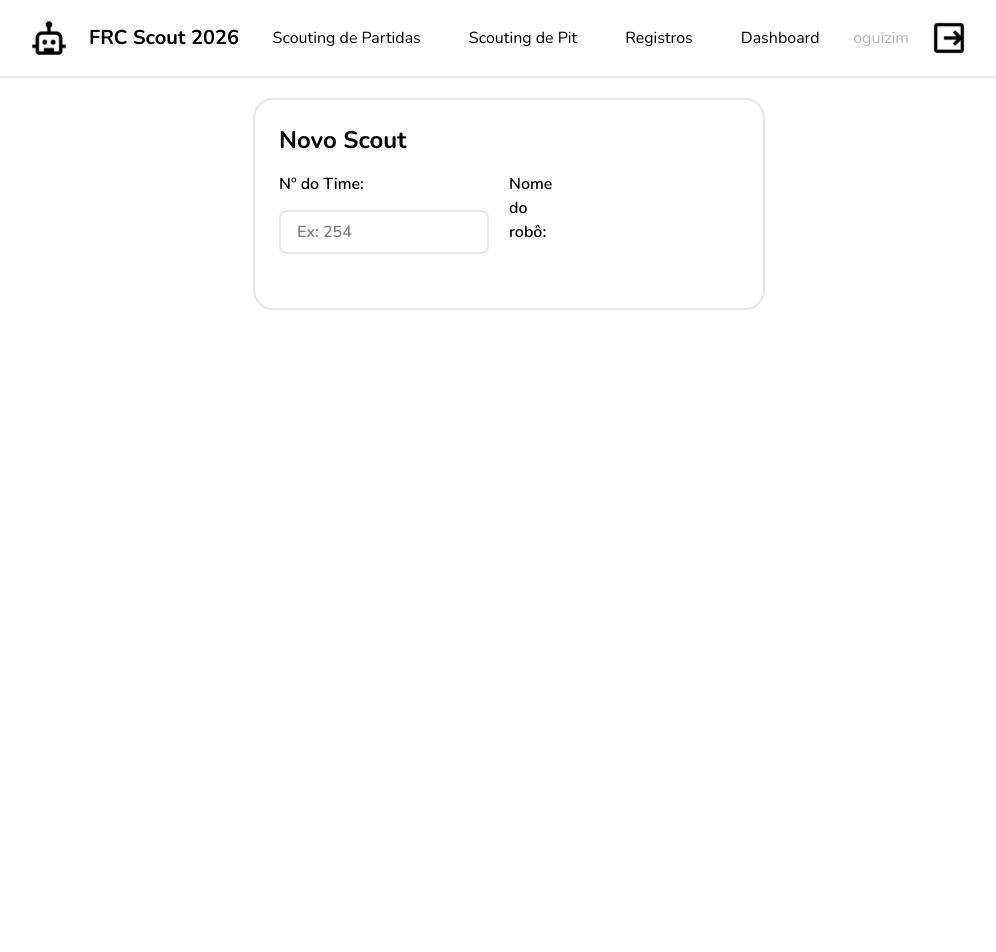
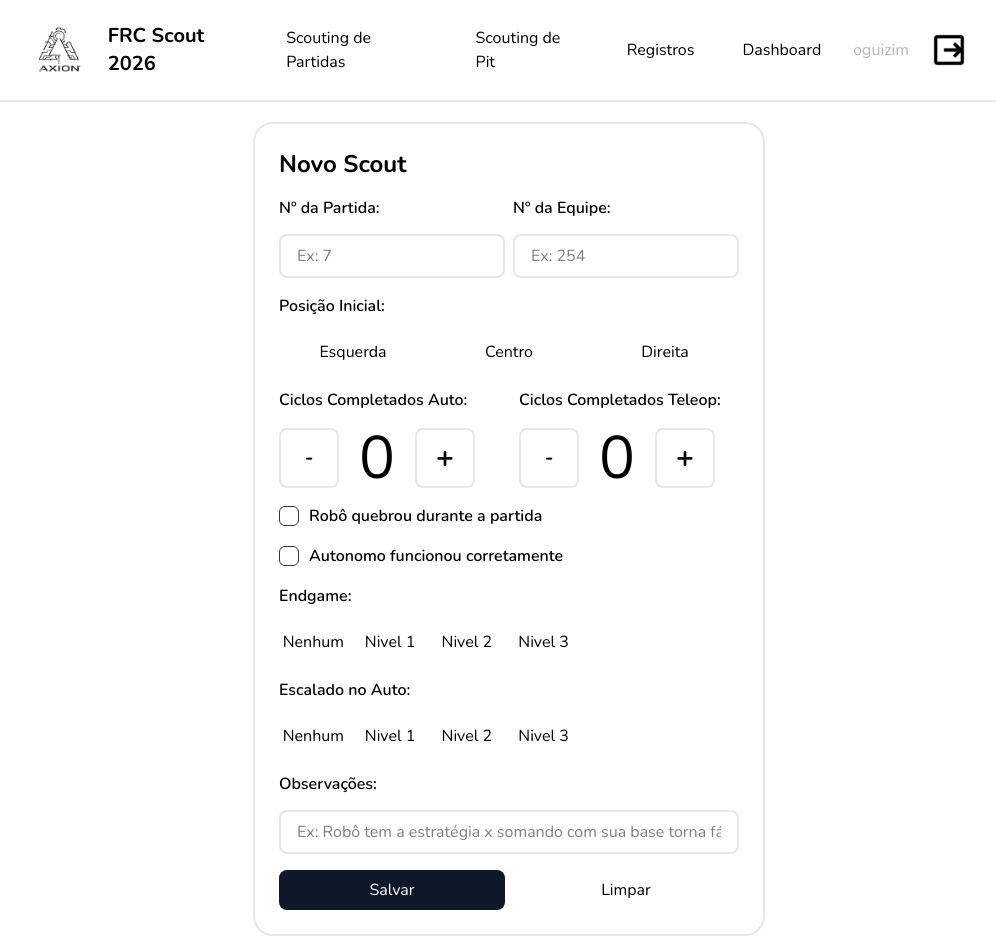
Before and after one commit to oguiizim/Scout, a React (Vite) app in the folder scout/: page / in a window 1280 px wide. Shown: the top 952 px of the page, without its empty margins (131-1127 px from the left). Before the commit the page ends 800 px from the top, so only its background shows below. Built offline with nearby package versions, Linux system fonts and the light colour scheme.

Commit message:
pit scouting done, and updated the logo

```diff
--- a/scout/src/main.jsx
+++ b/scout/src/main.jsx
@@ -9,7 +9,7 @@ import { BrowserRouter } from "react-router-dom";
 createRoot(document.getElementById("root")).render(
   <StrictMode>
     {/* <Login /> */}
-    {/* <ScoutM /> */}
-    <ScoutP />
+    <ScoutM />
+    {/* <ScoutP /> */}
   </StrictMode>,
 );
--- a/scout/src/pages/Components/Navbar.jsx
+++ b/scout/src/pages/Components/Navbar.jsx
@@ -9,8 +9,8 @@ function Navbar() {
 
       {/* Name of the product */}
       <div className="flex justify-start items-center gap-5 text-xl font-bold">
-        <div className="h-10 w-10">
-          <img src="/src/assets/icons8-bot.png" />
+        <div className="h-15 w-15">
+          <img src="/src/assets/Logo Axion.png" />
         </div>
         FRC Scout 2026
       </div>
--- a/scout/src/pages/Components/ScoutMForm.jsx
+++ b/scout/src/pages/Components/ScoutMForm.jsx
@@ -9,7 +9,7 @@ function ScoutForm() {
       <h1 className="font-bold text-2xl justify-start mb-4">Novo Scout</h1>
 
       {/* Team and Match Number */}
-      <div className="flex flex-row justify-between gap-5 mb-4">
+      <div className="flex flex-row justify-between gap-2 mb-4">
         {/* Match */}
         <div className="w-[50%]">
           <h1 className="mb-3.5 font-semibold">Nº da Partida:</h1>
@@ -75,18 +75,6 @@ function ScoutForm() {
         </div>
       </div>
 
-      {/* Average Seconds Per Cycle */}
-      <div className="mb-4">
-        <h1 className="font-semibold mb-4">
-          Tempo Médio por Ciclo (segundos):
-        </h1>
-        <input
-          type="text"
-          placeholder="Ex: 8.72s"
-          className="w-full px-4 py-2 rounded-lg border-2 border-[#E7E7E9]"
-        />
-      </div>
-
       {/* Robot break on field? */}
       <div className="flex items-center mb-4">
         {/* Checkbox */}
@@ -106,6 +94,27 @@ function ScoutForm() {
         </label>
         <h1 className="font-semibold items-center">
           Robô quebrou durante a partida
+        </h1>
+      </div>
+
+      <div className="flex items-center mb-4">
+        {/* Checkbox */}
+        <label className="mr-2.5 cursor-pointer select-none">
+          <input type="checkbox" className="peer hidden" />
+          <span
+            className="
+              w-5 h-5
+              rounded-md
+              border border-[#343434]
+              flex items-center justify-center
+              transition
+              peer-checked:bg-[#dbe9f6]
+              peer-checked:border-[#dbe9f6]
+            "
+          ></span>
+        </label>
+        <h1 className="font-semibold items-center">
+          Autonomo funcionou corretamente
         </h1>
       </div>
 
@@ -160,9 +169,14 @@ function ScoutForm() {
       </div>
 
       {/* Save data */}
-      <button className="w-full flex justify-center bg-[#0F172A] text-white rounded-lg py-2 cursor-pointer hover:bg-[#141e37] transition-all duration-200">
-        Salvar
-      </button>
+      <div className="flex flex-row justify-between gap-2">
+        <button className="w-[50%] flex justify-center bg-[#0F172A] text-white rounded-lg py-2 cursor-pointer hover:bg-[#141e37] transition-all duration-200">
+          Salvar
+        </button>
+        <button className="w-[50%] flex justify-center bg-[#ffffff] text-black rounded-lg py-2 cursor-pointer hover:bg-[#0F172A] hover:text-white transition-all duration-200">
+          Limpar
+        </button>
+      </div>
     </div>
   );
 }
--- a/scout/src/pages/Components/ScoutPForm.jsx
+++ b/scout/src/pages/Components/ScoutPForm.jsx
@@ -9,7 +9,7 @@ function ScoutForm() {
       <h1 className="font-bold text-2xl justify-start mb-4">Novo Scout</h1>
 
       {/* Team Number and Robot Name */}
-      <div className="flex flex-row justify-between gap-5 mb-4">
+      <div className="flex flex-row justify-between gap-2 mb-4">
         <div className="w-[50%] flex flex-col mb-3.5 font-semibold">
           <h1 className="mb-3.5">Nº do Time:</h1>
           <input
@@ -19,10 +19,174 @@ function ScoutForm() {
           />
         </div>
 
-        <div className="w-[50%] flex mb-3.5 font-semibold">
-          <h1>Nome do robô:</h1>
-          <input type="text" />
+        <div className="w-[50%] flex flex-col">
+          <h1 className="mb-3.5 font-semibold">Nome do robô:</h1>
+          <input
+            type="text"
+            placeholder="Ex: Doppler"
+            className="w-full px-4 py-2 rounded-lg border-2 border-[#E7E7E9]"
+          />
         </div>
+      </div>
+
+      {/* DriveBase */}
+      <div className="flex flex-col mb-4">
+        <h1 className="font-semibold mb-3.5">Tipo de Drive Train:</h1>
+        <div className="flex flex-row justify-between gap-2">
+          <button className="w-[50%] py-2 rounded-lg hover:bg-[#F1F5F9] transition-all duration-200 cursor-pointer">
+            Swerve Drive
+          </button>
+          <button className="w-[50%] py-2 rounded-lg hover:bg-[#F1F5F9] transition-all duration-200 cursor-pointer">
+            Tank Drive
+          </button>
+        </div>
+      </div>
+
+      {/* Tipo de Shooter */}
+      <div className="flex flex-col mb-4">
+        <h1 className="font-semibold mb-3.5">Tipo de Shooter:</h1>
+        <div className="flex flex-row justify-between gap-2">
+          <button className="w-[25%] py-2 rounded-lg hover:bg-[#F1F5F9] transition-all duration-200 cursor-pointer">
+            Torreta
+          </button>
+          <button className="w-[25%] py-2 rounded-lg hover:bg-[#F1F5F9] transition-all duration-200 cursor-pointer">
+            Pivot
+          </button>
+          <button className="w-[25%] py-2 rounded-lg hover:bg-[#F1F5F9] transition-all duration-200 cursor-pointer">
+            Fixo
+          </button>
+          <button className="w-[25%] py-2 rounded-lg hover:bg-[#F1F5F9] transition-all duration-200 cursor-pointer">
+            Outro
+          </button>
+        </div>
+      </div>
+
+      {/* Tipo de Intake */}
+      <div className="flex flex-col mb-4">
+        <h1 className="font-semibold mb-3.5">Tipo de Intake:</h1>
+        <div className="flex flex-row justify-between gap-2">
+          <button className="w-[25%] py-2 rounded-lg hover:bg-[#F1F5F9] transition-all duration-200 cursor-pointer">
+            4 Bar / Linkage
+          </button>
+          <button className="w-[25%] py-2 rounded-lg hover:bg-[#F1F5F9] transition-all duration-200 cursor-pointer">
+            Pivot
+          </button>
+          <button className="w-[25%] py-2 rounded-lg hover:bg-[#F1F5F9] transition-all duration-200 cursor-pointer">
+            Dentro do Bumper
+          </button>
+          <button className="w-[25%] py-2 rounded-lg hover:bg-[#F1F5F9] transition-all duration-200 cursor-pointer">
+            Outro
+          </button>
+        </div>
+      </div>
+
+      {/* Trincheira ou Bump */}
+      <div className="flex flex-col mb-4">
+        <h1 className="font-semibold mb-3.5">Trincheira ou Bump:</h1>
+        <div className="flex flex-row justify-between gap-2">
+          <button className="w-[33%] py-2 rounded-lg hover:bg-[#F1F5F9] transition-all duration-200 cursor-pointer">
+            Trincheira
+          </button>
+          <button className="w-[33%] py-2 rounded-lg hover:bg-[#F1F5F9] transition-all duration-200 cursor-pointer">
+            Bump
+          </button>
+          <button className="w-[33%] py-2 rounded-lg hover:bg-[#F1F5F9] transition-all duration-200 cursor-pointer">
+            Ambos
+          </button>
+        </div>
+      </div>
+
+      {/* Rotas de Auto */}
+      <div className="flex flex-col mb-4">
+        <h1 className="font-semibold mb-3.5">
+          Quantidade de Auto rotas por posição:
+        </h1>
+        <div className="flex flex-row gap-2">
+          <input
+            type="text"
+            placeholder="Esquerda - Deposit"
+            className="w-[33%] px-4 py-2 rounded-lg border-2 border-[#E7E7E9]"
+          />
+          <input
+            type="text"
+            placeholder="Centro"
+            className="w-[33%] px-4 py-2 rounded-lg border-2 border-[#E7E7E9]"
+          />
+          <input
+            type="text"
+            placeholder="Direita - Source"
+            className="w-[33%] px-4 py-2 rounded-lg border-2 border-[#E7E7E9]"
+          />
+        </div>
+      </div>
+
+      {/* Capacidade de Armazenamento */}
+      <div className="flex flex-col mb-4">
+        <h1 className="font-semibold mb-3.5">Capacidade de Armazenamento:</h1>
+        <input
+          type="text"
+          placeholder="Ex: 26"
+          className="w-[50%] px-4 py-2 rounded-lg border-2 border-[#E7E7E9]"
+        />
+      </div>
+
+      {/* Nivel de Escalada */}
+      <div className="flex flex-col mb-4">
+        <h1 className="font-semibold mb-3.5">Nivel de Escalada:</h1>
+        <div className="flex flex-row justify-between gap-2">
+          <button className="w-[25%] py-2 rounded-lg hover:bg-[#F1F5F9] transition-all duration-200 cursor-pointer">
+            Nenhum
+          </button>
+          <button className="w-[25%] py-2 rounded-lg hover:bg-[#F1F5F9] transition-all duration-200 cursor-pointer">
+            L1
+          </button>
+          <button className="w-[25%] py-2 rounded-lg hover:bg-[#F1F5F9] transition-all duration-200 cursor-pointer">
+            L2
+          </button>
+          <button className="w-[25%] py-2 rounded-lg hover:bg-[#F1F5F9] transition-all duration-200 cursor-pointer">
+            L3
+          </button>
+        </div>
+      </div>
+
+      {/* Velocidade dos Ciclos */}
+      <div className="flex flex-col mb-4">
+        <h1 className="font-semibold mb-3.5">Velocidade media p/Ciclo:</h1>
+        <input
+          type="text"
+          placeholder="Ex: 7.65s"
+          className="w-[50%] px-4 py-2 rounded-lg border-2 border-[#E7E7E9]"
+        />
+      </div>
+
+      {/* Quantidade de Ciclos por Timer */}
+      <div className="flex flex-col mb-4">
+        <h1 className="font-semibold mb-3.5">Quantidade de ciclos p/Break:</h1>
+        <input
+          type="text"
+          placeholder="Ex: 2"
+          className="w-[50%] px-4 py-2 rounded-lg border-2 border-[#E7E7E9]"
+        />
+      </div>
+
+      {/* Obs */}
+      <div className="flex flex-col mb-4">
+        <h1 className="font-semibold mb-3.5">Observações:</h1>
+        <input
+          type="text"
+          placeholder="Ex: Atiramos em qualquer local da arena"
+          className="w-full px-4 py-2 rounded-lg border-2 border-[#E7E7E9]"
+        />
+      </div>
+
+      {/* Save and Delete */}
+      <div className="flex flex-row justify-between gap-2">
+        <button className="w-[50%] flex justify-center bg-[#0F172A] text-white rounded-lg py-2 cursor-pointer hover:bg-[#141e37] transition-all duration-200">
+          Salvar
+        </button>
+        <button className="w-[50%] flex justify-center bg-[#ffffff] text-black rounded-lg py-2 cursor-pointer hover:bg-[#0F172A] hover:text-white transition-all duration-200">
+          Limpar
+        </button>
       </div>
     </div>
   );
--- a/scout/src/pages/login/Login.jsx
+++ b/scout/src/pages/login/Login.jsx
@@ -7,7 +7,7 @@ function Login() {
     <div className="font-nunito w-full min-h-screen flex items-center justify-center bg-[#ffffff]">
       <div className="text-black w-[30vw] flex flex-col items-center rounded-[20px] p-10 border-2 border-[#F1F5F9]">
         <div className="w-20 bg-[#E7E7E9] p-2 rounded-2xl my-2.5">
-          <img src="/src/assets/icons8-bot.png" alt="Logo" />
+          <img src="/src/assets/Logo Axion.png" alt="Logo" />
         </div>
 
         <h1 className="text-2xl text-black mt-2.5 font-bold">FRC Scout 2026</h1>
@@ -19,12 +19,31 @@ function Login() {
         <input
           type="text"
           placeholder="Digite seu usuário"
-          className="p-2  rounded-lg bg-[#ffffff] text-black w-full border-2 border-[#F1F5F9] mt-2.5 mb-2.5"
+          className="p-2  rounded-lg bg-[#ffffff] text-black w-full border-2 border-[#F1F5F9] mt-2.5 mb-1"
         />
 
-        <div className="w-full bg-[#0F172A] py-2 px-4 rounded-lg hover:bg-[#141e37] transition-all duration-200">
+        <div className="grid grid-cols-[1fr_auto] items-center w-full">
+          <input
+            type="password"
+            placeholder="Digite sua senha"
+            className="p-2  rounded-lg text-black w-full border-2 border-[#F1F5F9] mt-1 mb-2.5"
+          />
+          <img
+            src="/src/assets/icons8-visivel.png"
+            className="w-5 h-5 justify-self-end mx-3 cursor-pointer"
+          />
+        </div>
+
+        <div className="w-full bg-[#0F172A] py-2 px-4 mb-4 rounded-lg hover:bg-[#141e37] transition-all duration-200">
           <button className="w-full items-center text-white ">Entrar</button>
         </div>
+
+        <p>
+          Não tem uma conta?{" "}
+          <a href="" className="underline underline-offset-2">
+            Crie sua conta aqui.
+          </a>
+        </p>
       </div>
     </div>
   );
--- a/scout/src/pages/scout/ScoutP.jsx
+++ b/scout/src/pages/scout/ScoutP.jsx
@@ -8,7 +8,6 @@ function ScoutP() {
   return (
     <div className="overflow-x-hidden flex flex-col items-center bg-[#ffffff]">
       <Navbar></Navbar>
-      {/* <ScoutMForm className="flex items-center justify-center"></ScoutMForm> */}
       <ScoutPForm></ScoutPForm>
     </div>
   );
```
Also changed, not shown: scout/src/assets/Logo Axion.png (added), scout/src/assets/icons8-visivel.png (added).
